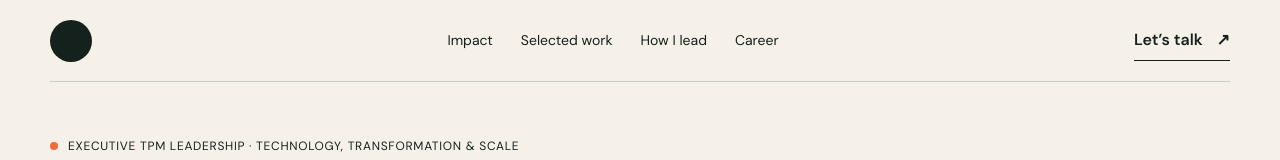
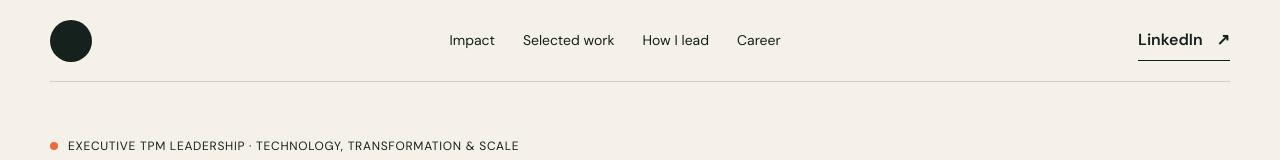
Before and after one commit to GeethaKuppuswamy/Portfolio, a Next.js app: page / in a window 1280 px wide. Shown: the top 160 px of the page. Built offline with nearby package versions, Linux system fonts and the light colour scheme.

Commit message:
Replace navigation email CTA with LinkedIn

```diff
--- a/app/page.tsx
+++ b/app/page.tsx
@@ -45,7 +45,7 @@ const principles = [
 
 export default function Home() {
   return <main>
-    <nav className="nav shell" aria-label="Primary navigation"><a className="monogram" href="#top" aria-label="Geetha Kuppuswamy home">GK</a><div className="navlinks"><a href="#impact">Impact</a><a href="#work">Selected work</a><a href="#approach">How I lead</a><a href="#career">Career</a></div><a className="nav-cta" href="mailto:geetha.kuppuswamy@gmail.com">Let’s talk <span>↗</span></a></nav>
+    <nav className="nav shell" aria-label="Primary navigation"><a className="monogram" href="#top" aria-label="Geetha Kuppuswamy home">GK</a><div className="navlinks"><a href="#impact">Impact</a><a href="#work">Selected work</a><a href="#approach">How I lead</a><a href="#career">Career</a></div><a className="nav-cta" href="https://www.linkedin.com/in/geetha-kuppuswamy" target="_blank" rel="noreferrer" aria-label="View Geetha Kuppuswamy on LinkedIn">LinkedIn <span>↗</span></a></nav>
     <section className="hero shell" id="top">
       <div className="availability"><span /> Executive TPM leadership · Technology, transformation &amp; scale</div>
       <h1>I turn complex<br/>technology bets into<br/><em>business outcomes.</em></h1>
```
